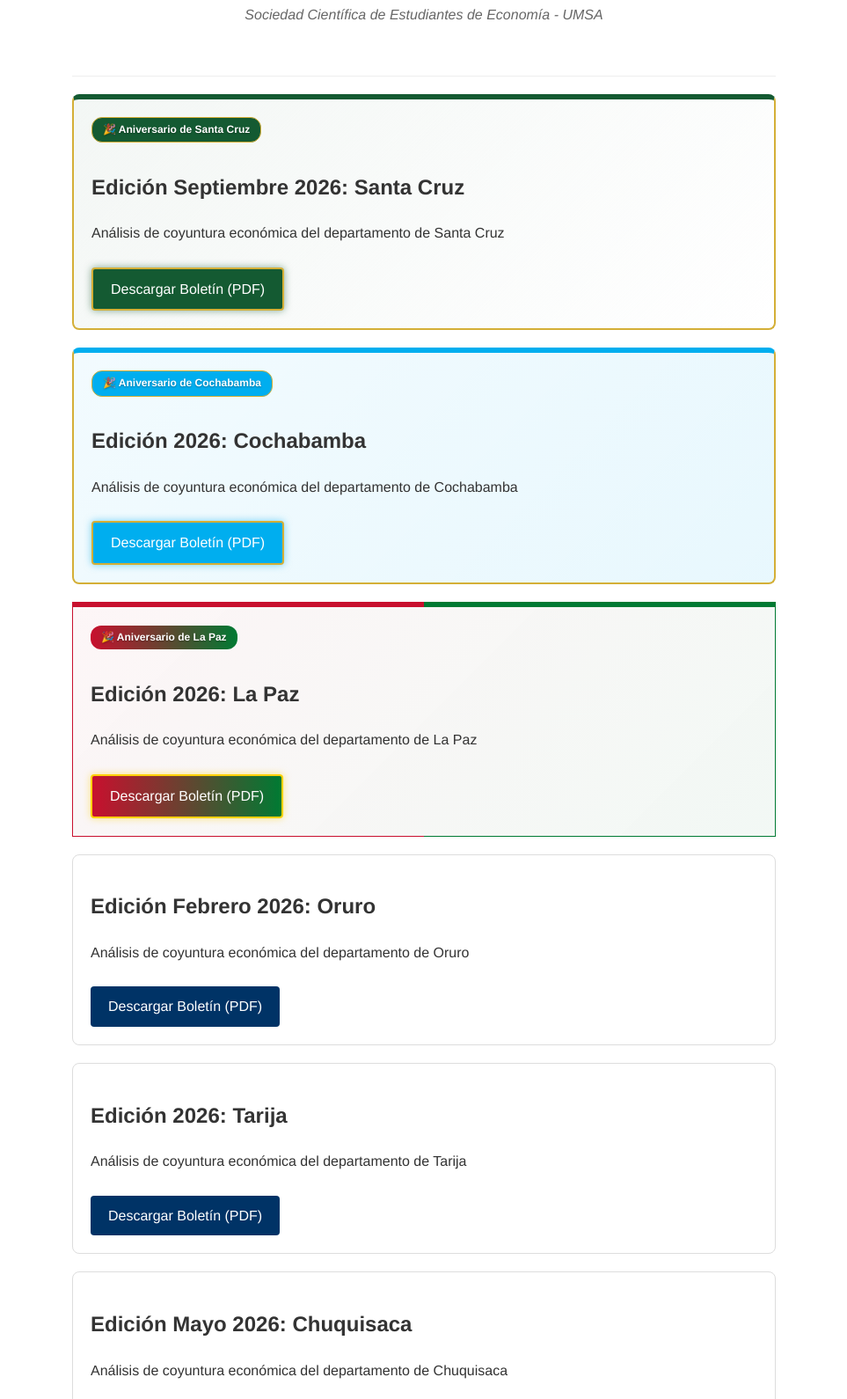
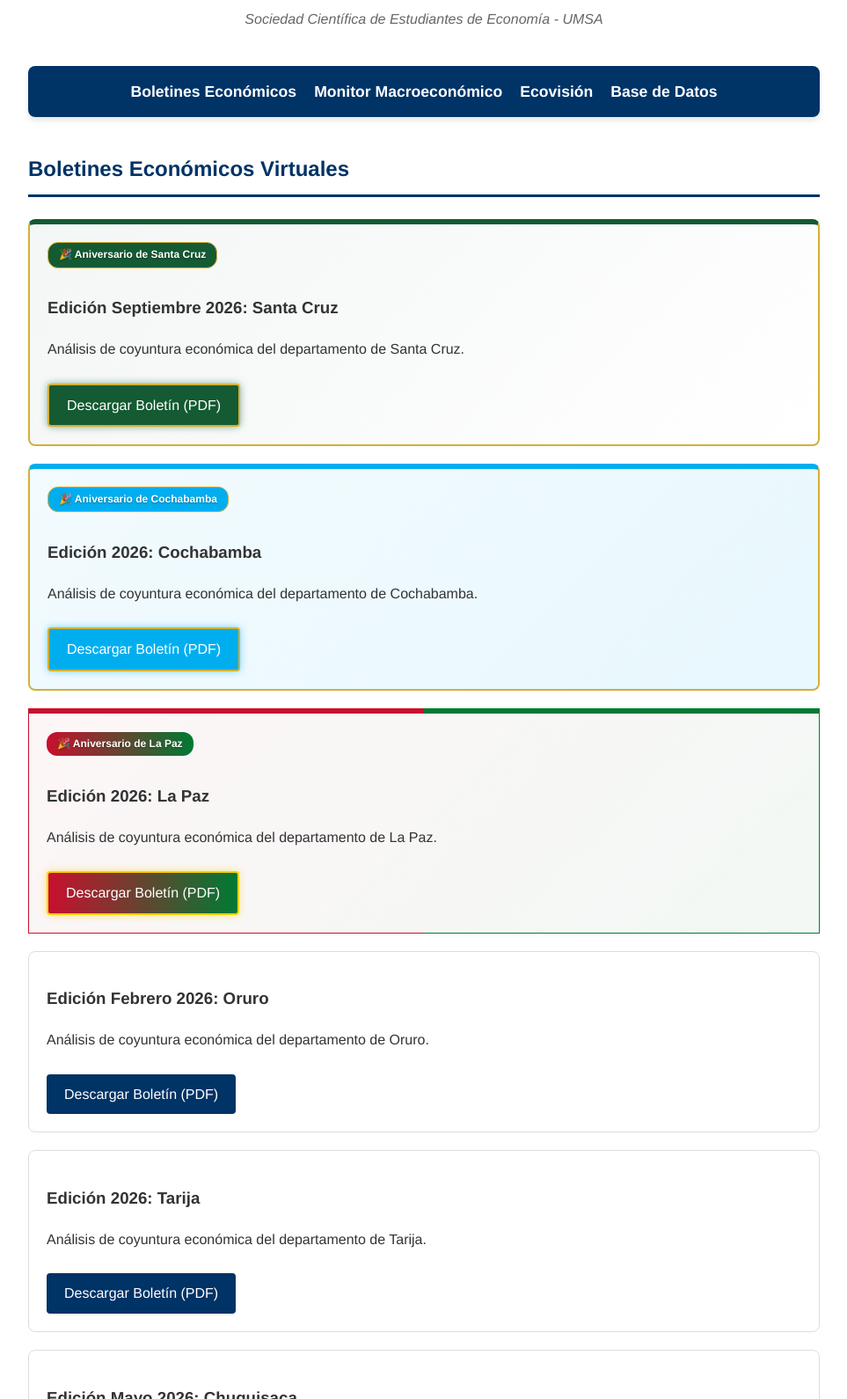
Before and after one commit to investigacionyredaccionsocience/Boletines_Economicos_Socience, a plain HTML site: page index.html in a window 1280 px wide. Shown: the part 123-1713 px from the top of the page at 88% size, without its empty margins (158-1121 px from the left). Drawn offline with Linux system fonts and the light colour scheme.

Commit message:
Update index.html
Nueva pagina con repositorio integral

```diff
--- a/index.html
+++ b/index.html
@@ -3,152 +3,164 @@
 <head>
     <meta charset="UTF-8">
     <meta name="viewport" content="width=device-width, initial-scale=1.0">
-    <title>Boletines Económicos | SOCIENCE - UMSA</title>
+    <title>Repositorio SOCIENCE - UMSA</title>
     <style>
-        body { font-family: 'Helvetica Neue', Helvetica, Arial, sans-serif; line-height: 1.6; color: #333; max-width: 800px; margin: 0 auto; padding: 20px; }
-        header { text-align: center; padding: 40px 0; border-bottom: 1px solid #eee; }
-        h1 { margin: 0; color: #003366; }
-        .subtitle { color: #666; font-style: italic; }
-        .card { border: 1px solid #ddd; border-radius: 8px; padding: 20px; margin: 20px 0; transition: box-shadow 0.3s; }
+        /* Estilos Generales */
+        body { font-family: 'Helvetica Neue', Helvetica, Arial, sans-serif; line-height: 1.6; color: #333; max-width: 900px; margin: 0 auto; padding: 20px; }
+        header { text-align: center; padding: 40px 0 20px 0; }
+        h1 { margin: 0; color: #003366; font-size: 2.2em; }
+        .subtitle { color: #666; font-style: italic; margin-bottom: 20px;}
+
+        /* Barra de Navegación */
+        nav { background: #003366; border-radius: 8px; padding: 15px; margin-bottom: 40px; box-shadow: 0 4px 6px rgba(0,0,0,0.1); }
+        nav ul { list-style-type: none; padding: 0; margin: 0; display: flex; justify-content: center; flex-wrap: wrap; gap: 20px; }
+        nav a { color: white; text-decoration: none; font-weight: bold; font-size: 1.1em; transition: color 0.3s; }
+        nav a:hover { color: #FFD100; }
+
+        /* Secciones */
+        section { margin-bottom: 60px; scroll-margin-top: 40px; }
+        .section-title { border-bottom: 3px solid #003366; padding-bottom: 10px; color: #003366; margin-bottom: 25px; }
+
+        /* Tarjetas Estándar */
+        .card { border: 1px solid #ddd; border-radius: 8px; padding: 20px; margin: 20px 0; transition: box-shadow 0.3s; background: #fff; }
         .card:hover { box-shadow: 0 5px 15px rgba(0,0,0,0.1); }
-        .btn { display: inline-block; background: #003366; color: white; padding: 10px 20px; text-decoration: none; border-radius: 4px; margin-top: 10px; }
+        .btn { display: inline-block; background: #003366; color: white; padding: 10px 20px; text-decoration: none; border-radius: 4px; margin-top: 10px; transition: background 0.3s; }
         .btn:hover { background: #002244; }
+
+        /* Tarjetas Personalizadas (Departamentos) */
         .card-lapaz {
-            border: 1px solid #ddd;
-            border-radius: 8px;
-            padding: 20px;
-            margin: 20px 0;
-            transition: box-shadow 0.3s;
+            border: 1px solid #ddd; border-radius: 8px; padding: 20px; margin: 20px 0; transition: box-shadow 0.3s;
             border-top: 6px solid;
             border-image: linear-gradient(to right, #C8102E 0%, #C8102E 50%, #007A33 50%, #007A33 100%) 1;
             background: linear-gradient(135deg, rgba(200,16,46,0.04), rgba(0,122,51,0.05));
         }
         .card-lapaz:hover { box-shadow: 0 5px 15px rgba(0,0,0,0.15); }
         .badge-aniversario {
-            display: inline-block;
-            background: linear-gradient(to right, #C8102E, #007A33);
-            color: #fff;
-            font-size: 0.75em;
-            font-weight: bold;
-            padding: 4px 12px;
-            border-radius: 12px;
-            margin-bottom: 12px;
-            text-shadow: 0 1px 2px rgba(0,0,0,0.35);
+            display: inline-block; background: linear-gradient(to right, #C8102E, #007A33); color: #fff; font-size: 0.75em; font-weight: bold; padding: 4px 12px; border-radius: 12px; margin-bottom: 12px; text-shadow: 0 1px 2px rgba(0,0,0,0.35);
         }
-        .card-lapaz .btn {
-            background: linear-gradient(to right, #C8102E, #007A33);
-            border: 2px solid #FFD100;
-            box-shadow: 0 0 8px rgba(255,209,0,0.5);
-        }
-        .card-lapaz .btn:hover {
-            background: linear-gradient(to right, #a90d26, #00602a);
-            box-shadow: 0 0 14px rgba(255,209,0,0.8);
-        }
+        .card-lapaz .btn { background: linear-gradient(to right, #C8102E, #007A33); border: 2px solid #FFD100; box-shadow: 0 0 8px rgba(255,209,0,0.5); }
+        .card-lapaz .btn:hover { background: linear-gradient(to right, #a90d26, #00602a); box-shadow: 0 0 14px rgba(255,209,0,0.8); }
+
         .card-cochabamba {
-            border: 2px solid #D4AF37;
-            border-radius: 8px;
-            padding: 20px;
-            margin: 20px 0;
-            transition: box-shadow 0.3s;
-            border-top: 6px solid #00AEEF;
-            background: linear-gradient(135deg, rgba(0,174,239,0.05), rgba(0,174,239,0.09));
+            border: 2px solid #D4AF37; border-radius: 8px; padding: 20px; margin: 20px 0; transition: box-shadow 0.3s; border-top: 6px solid #00AEEF; background: linear-gradient(135deg, rgba(0,174,239,0.05), rgba(0,174,239,0.09));
         }
         .card-cochabamba:hover { box-shadow: 0 5px 15px rgba(0,0,0,0.15); }
         .badge-aniversario-cochabamba {
-            display: inline-block;
-            background: #00AEEF;
-            color: #fff;
-            border: 1px solid #D4AF37;
-            font-size: 0.75em;
-            font-weight: bold;
-            padding: 4px 12px;
-            border-radius: 12px;
-            margin-bottom: 12px;
-            text-shadow: 0 1px 2px rgba(0,0,0,0.35);
+            display: inline-block; background: #00AEEF; color: #fff; border: 1px solid #D4AF37; font-size: 0.75em; font-weight: bold; padding: 4px 12px; border-radius: 12px; margin-bottom: 12px; text-shadow: 0 1px 2px rgba(0,0,0,0.35);
         }
-        .card-cochabamba .btn {
-            background: #00AEEF;
-            border: 2px solid #D4AF37;
-            box-shadow: 0 0 8px rgba(0,174,239,0.5);
-        }
-        .card-cochabamba .btn:hover {
-            background: #0090c4;
-            box-shadow: 0 0 14px rgba(212,175,55,0.6);
-        }
+        .card-cochabamba .btn { background: #00AEEF; border: 2px solid #D4AF37; box-shadow: 0 0 8px rgba(0,174,239,0.5); }
+        .card-cochabamba .btn:hover { background: #0090c4; box-shadow: 0 0 14px rgba(212,175,55,0.6); }
+
         .card-santacruz {
-            border: 2px solid #D4AF37;
-            border-radius: 8px;
-            padding: 20px;
-            margin: 20px 0;
-            transition: box-shadow 0.3s;
-            border-top: 6px solid #145A32;
-            background: linear-gradient(135deg, rgba(20,90,50,0.05), #ffffff);
+            border: 2px solid #D4AF37; border-radius: 8px; padding: 20px; margin: 20px 0; transition: box-shadow 0.3s; border-top: 6px solid #145A32; background: linear-gradient(135deg, rgba(20,90,50,0.05), #ffffff);
         }
         .card-santacruz:hover { box-shadow: 0 5px 15px rgba(0,0,0,0.15); }
         .badge-aniversario-santacruz {
-            display: inline-block;
-            background: #145A32;
-            color: #fff;
-            border: 1px solid #D4AF37;
-            font-size: 0.75em;
-            font-weight: bold;
-            padding: 4px 12px;
-            border-radius: 12px;
-            margin-bottom: 12px;
-            text-shadow: 0 1px 2px rgba(0,0,0,0.35);
+            display: inline-block; background: #145A32; color: #fff; border: 1px solid #D4AF37; font-size: 0.75em; font-weight: bold; padding: 4px 12px; border-radius: 12px; margin-bottom: 12px; text-shadow: 0 1px 2px rgba(0,0,0,0.35);
         }
-        .card-santacruz .btn {
-            background: #145A32;
-            border: 2px solid #D4AF37;
-            box-shadow: 0 0 8px rgba(20,90,50,0.5);
-        }
-        .card-santacruz .btn:hover {
-            background: #0d4023;
-            box-shadow: 0 0 14px rgba(212,175,55,0.6);
-        }
-        footer { text-align: center; font-size: 0.8em; color: #888; margin-top: 50px; }
+        .card-santacruz .btn { background: #145A32; border: 2px solid #D4AF37; box-shadow: 0 0 8px rgba(20,90,50,0.5); }
+        .card-santacruz .btn:hover { background: #0d4023; box-shadow: 0 0 14px rgba(212,175,55,0.6); }
+
+        footer { text-align: center; font-size: 0.9em; color: #666; margin-top: 50px; border-top: 1px solid #eee; padding-top: 20px; }
     </style>
 </head>
 <body>
+
 <header>
-    <h1>Boletín Económico Virtual</h1>
+    <h1>Repositorio Académico y de Investigación</h1>
     <p class="subtitle">Sociedad Científica de Estudiantes de Economía - UMSA</p>
 </header>
+
+<!-- Menú de Navegación -->
+<nav>
+    <ul>
+        <li><a href="#boletines">Boletines Económicos</a></li>
+        <li><a href="#monitor">Monitor Macroeconómico</a></li>
+        <li><a href="#ecovision">Ecovisión</a></li>
+        <li><a href="#datos">Base de Datos</a></li>
+    </ul>
+</nav>
+
+<!-- Sección: Boletines Económicos -->
+<section id="boletines">
+    <h2 class="section-title">Boletines Económicos Virtuales</h2>
+
     <div class="card-santacruz">
         <span class="badge-aniversario-santacruz">🎉 Aniversario de Santa Cruz</span>
-    <h2>Edición Septiembre 2026: Santa Cruz</h2>
-    <p>Análisis de coyuntura económica del departamento de Santa Cruz</p>
+        <h3>Edición Septiembre 2026: Santa Cruz</h3>
+        <p>Análisis de coyuntura económica del departamento de Santa Cruz.</p>
         <a href="2026/Boletin_departamental_Santa_Cruz.pdf" class="btn" target="_blank">Descargar Boletín (PDF)</a>
     </div>
+
     <div class="card-cochabamba">
         <span class="badge-aniversario-cochabamba">🎉 Aniversario de Cochabamba</span>
-    <h2>Edición 2026: Cochabamba</h2>
-    <p>Análisis de coyuntura económica del departamento de Cochabamba</p>
+        <h3>Edición 2026: Cochabamba</h3>
+        <p>Análisis de coyuntura económica del departamento de Cochabamba.</p>
         <a href="2026/BOLETIN_DEPARTAMENTAL_DE_COCHABAMBA.pdf" class="btn" target="_blank">Descargar Boletín (PDF)</a>
     </div>
+
     <div class="card-lapaz">
         <span class="badge-aniversario">🎉 Aniversario de La Paz</span>
-    <h2>Edición 2026: La Paz</h2>
-    <p>Análisis de coyuntura económica del departamento de La Paz</p>
+        <h3>Edición 2026: La Paz</h3>
+        <p>Análisis de coyuntura económica del departamento de La Paz.</p>
         <a href="2026/Boletin_Departamental_La_Paz_2026.pdf" class="btn" target="_blank">Descargar Boletín (PDF)</a>
     </div>
+
     <div class="card">
-    <h2>Edición Febrero 2026: Oruro</h2>
-    <p>Análisis de coyuntura económica del departamento de Oruro</p>
+        <h3>Edición Febrero 2026: Oruro</h3>
+        <p>Análisis de coyuntura económica del departamento de Oruro.</p>
         <a href="2026/Boletín%20Económico%20Virtual%20de%20Oruro%202026.pdf" class="btn" target="_blank">Descargar Boletín (PDF)</a>
     </div>
+
     <div class="card">
-    <h2>Edición 2026: Tarija</h2>
-    <p>Análisis de coyuntura económica del departamento de Tarija</p>
+        <h3>Edición 2026: Tarija</h3>
+        <p>Análisis de coyuntura económica del departamento de Tarija.</p>
         <a href="2026/Boletín%20Departamental%20de%20Tarija%202026.pdf" class="btn" target="_blank">Descargar Boletín (PDF)</a>
     </div>
+
     <div class="card">
-    <h2>Edición Mayo 2026: Chuquisaca</h2>
-    <p>Análisis de coyuntura económica del departamento de Chuquisaca</p>
+        <h3>Edición Mayo 2026: Chuquisaca</h3>
+        <p>Análisis de coyuntura económica del departamento de Chuquisaca.</p>
         <a href="2026/Boletin%20Departamental%20de%20Chuquisaca%202026.pdf" class="btn" target="_blank">Descargar Boletín (PDF)</a>
     </div>
+</section>
+
+<!-- Sección: Monitor Macroeconómico Social -->
+<section id="monitor">
+    <h2 class="section-title">Monitor Macroeconómico Social</h2>
+    <div class="card">
+        <h3>Reporte Mensual - Septiembre 2026</h3>
+        <p>Seguimiento e interpretación de los principales indicadores macroeconómicos y sociales a nivel nacional.</p>
+        <!-- Fíjate cómo la ruta ahora usa "Monitor/" en mayúscula -->
+        <a href="Monitor/tu-archivo-aqui.pdf" class="btn" target="_blank">Ver Reporte</a>
+    </div>
+</section>
+
+<!-- Sección: Ecovisión -->
+<section id="ecovision">
+    <h2 class="section-title">Ecovisión</h2>
+    <div class="card">
+        <h3>Revista Ecovisión Vol. 1</h3>
+        <p>Artículos de investigación, ensayos académicos y columnas de opinión desarrolladas por miembros de la sociedad.</p>
+        <!-- Fíjate cómo la ruta ahora usa "Ecovision/" en mayúscula -->
+        <a href="Ecovision/tu-archivo-aqui.pdf" class="btn" target="_blank">Leer Revista</a>
+    </div>
+</section>
+
+<!-- Sección: Base de Datos -->
+<section id="datos">
+    <h2 class="section-title">Base de Datos</h2>
+    <div class="card">
+        <h3>Repositorio Estadístico 2026</h3>
+        <p>Datasets limpios y estructurados utilizados para las investigaciones y boletines de SOCIENCE (formato Excel / CSV).</p>
+        <!-- Fíjate cómo la ruta ahora usa "Datos/" en mayúscula -->
+        <a href="Datos/tu-archivo-aqui.xlsx" class="btn" target="_blank">Acceder a los Datos</a>
+    </div>
+</section>
+
 <footer>
     <p>&copy; 2026 SOCIENCE - UMSA. Licencia Creative Commons Atribución 4.0.</p>
 </footer>
+
 </body>
 </html>
```
Lines whose indentation alone changed are shown as unchanged.
